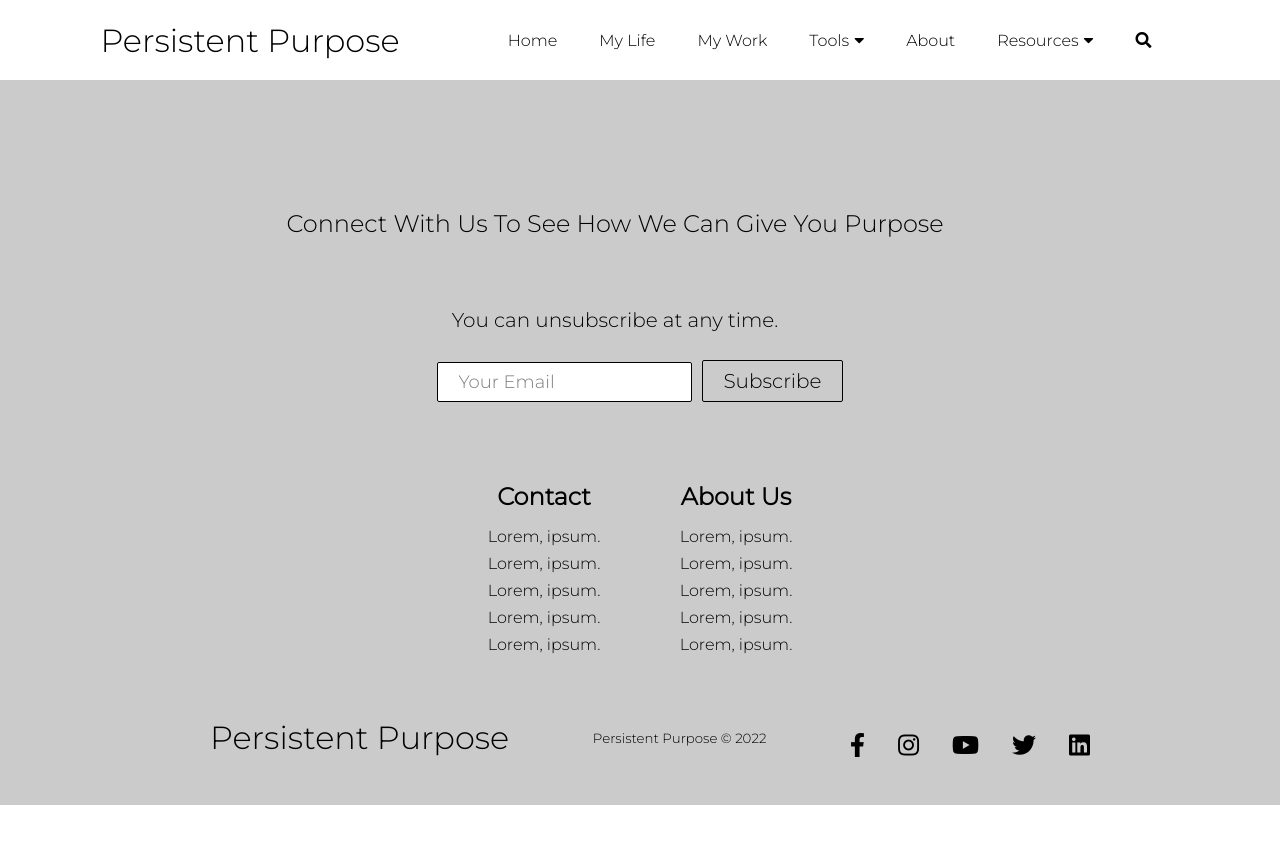
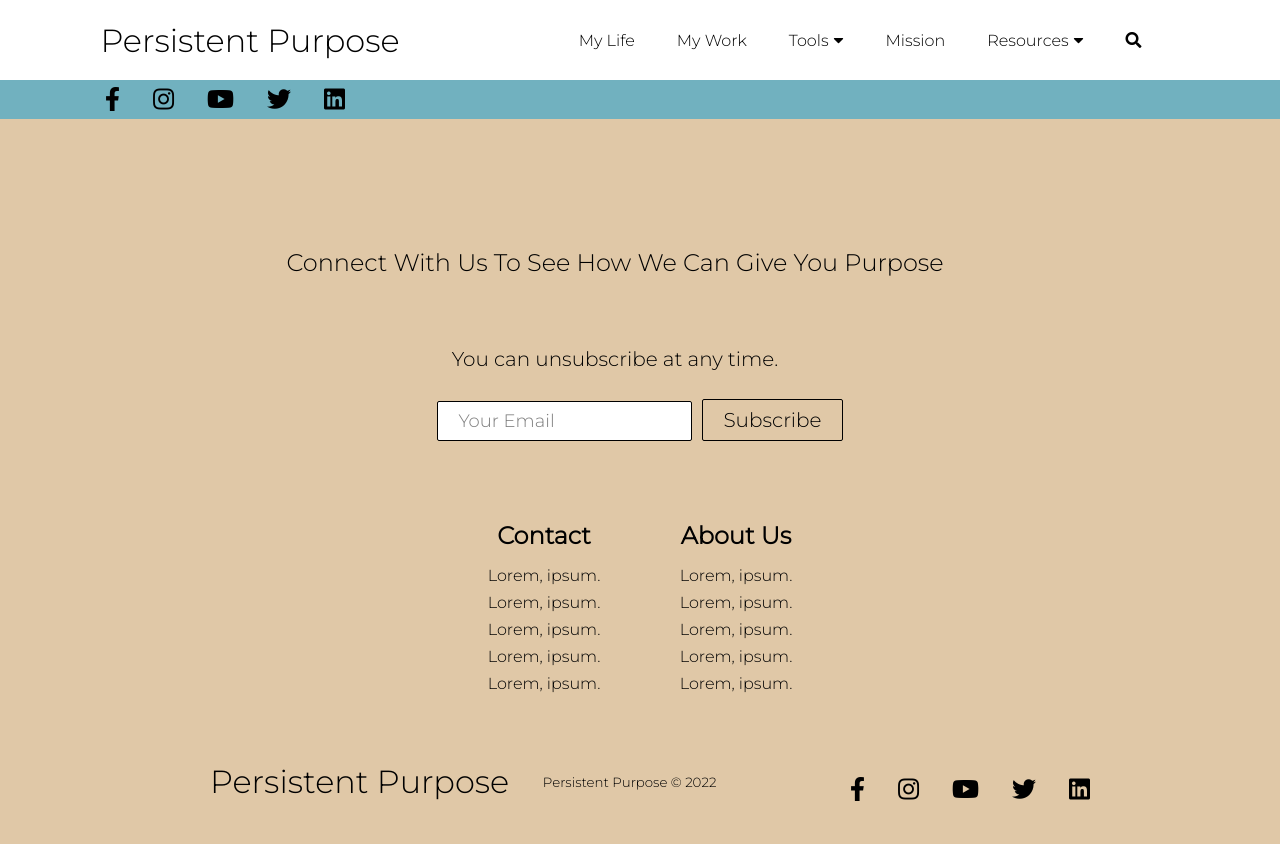
Before and after one commit to alexmgonzalez/Persistent-Purpose, a React (Create React App) app: page / in a window 1280 px wide. Shown: the top 844 px of the page. Before the commit the page ends 805 px from the top, so only its background shows below. Built offline with nearby package versions, Linux system fonts and the light colour scheme.

Commit message:
small changes

```diff
--- a/src/App.js
+++ b/src/App.js
@@ -1,6 +1,7 @@
 import React from 'react';
 import './App.css';
 import {BrowserRouter as Router, Routes, Route} from 'react-router-dom';
+import SocialMediaBar from './Components/SocialMediaBar';
 import Navbar from './Components/Navbar';
 import Footer from './Components/Footer';
 import Home from './Components/Pages/Home';
@@ -13,6 +14,7 @@ function App() {
     <div>
       <Router>
         <Navbar/>
+        <SocialMediaBar/>
         <Routes>
           <Route path = '/Persistent-Purpose/' element={<Home/>} />
           <Route path = '/my-life' element={<MyLife/>} />
--- a/src/Components/Cards.css
+++ b/src/Components/Cards.css
@@ -104,6 +104,15 @@
     line-height: 24px;
   }
 
+  .fade-in{
+    opacity: 0;
+    transition: opacity 250ms ease-in;
+  }
+
+  .fade-in.appear{
+    opacity: 1;
+  }
+
   ul{
       list-style-type: none;
   }
@@ -122,6 +131,9 @@
   }
 
   @media only screen and (max-width: 1024px) {
+    .fade-in{
+      opacity: 1;
+    }
     .cards__item {
       margin-bottom: 2rem;
     }
--- a/src/Components/Cards.js
+++ b/src/Components/Cards.js
@@ -6,9 +6,33 @@ import card2 from '../images/card2.jpg'
 import card3 from '../images/card3.jpg'
 
 function Cards() {
+    const faders = document.querySelectorAll('.fade-in');
+
+    const appearOptions = {
+        threshold: 1,
+        rootMargin:"0px 0px  100px 0px"
+
+    };
+
+    const appearOnScroll = new IntersectionObserver(function(entries,appearOnScroll) {
+        entries.forEach(entry => {
+            if(!entry.isIntersecting){
+                return;
+            } else {
+                entry.target.classList.add('appear');
+                appearOnScroll.unobserve(entry.target);
+            }
+        })
+    }, appearOptions);
+
+    faders.forEach(fader => {
+        appearOnScroll.observe(fader);
+    })
+
     return (
         <div className='cards'>
             <h1>CHECK US OUT!</h1>
+            <div className ='fade-in' ref = {faders}>
                 <div className='cards__container'>
                     <div className='cards__wrapper'>
                         <ul className='cards__items'>
@@ -34,6 +58,7 @@ function Cards() {
                     </div>
                 </div>
             </div>
+        </div>
     )
 }
 
--- a/src/Components/Footer.css
+++ b/src/Components/Footer.css
@@ -1,5 +1,5 @@
 .footer-container{
-    background-color: #cccbcb;
+    background-color: #e0c8a7;
     padding: 4rem 0 2rem 0;
     display: flex;
     flex-direction: column;
--- a/src/Components/HeroSection.js
+++ b/src/Components/HeroSection.js
@@ -2,6 +2,7 @@ import React from 'react';
 import '../App.css';
 import { Button } from './Button';
 import './HeroSection.css';
+import { Link } from "react-router-dom";
 
 function HeroSection() {
     return (
--- a/src/Components/Navbar.js
+++ b/src/Components/Navbar.js
@@ -56,11 +56,6 @@ function Navbar() {
           </div>
           <ul className={click ? 'nav-menu active' : 'nav-menu'}>
             <li className='nav-item'>
-              <Link to='/Persistent-Purpose/' className='nav-links' onClick={closeMobileMenu}>
-                Home
-              </Link>
-            </li>
-            <li className='nav-item'>
               <Link
                 to='/my-life'
                 className='nav-links'
@@ -97,7 +92,7 @@ function Navbar() {
                 className='nav-links'
                 onClick={closeMobileMenu}
               >
-                About
+                Mission
               </Link>
             </li>
             <li className='nav-item'
--- /dev/null
+++ b/src/Components/SocialMediaBar.css
@@ -0,0 +1,36 @@
+.social-media-bar {
+    background: linear-gradient(90deg, rgb(113, 177,191) 0%, rgb(113, 177,191) 100%);
+    display: flex;
+  }
+
+.social-icon-link{
+    color:#000;
+    font-size: 24px;
+}
+
+.social-media{
+    margin: 5px;
+    display: flex;
+    max-width: 1000px;
+    width: 100%;
+}
+
+.social-icons {
+    display:flex;
+    justify-content: space-between;
+    align-items: center;
+    width: 240px;
+    margin-left: 100px;
+}
+
+.social-logo{
+    color: #fff;
+    justify-self: start;
+    margin-left: 20px;
+    cursor: pointer;
+    text-decoration: none;
+    font-size: 1rem;
+    display: flex;
+    align-self: center;
+    margin-bottom: 16px;
+}
--- /dev/null
+++ b/src/Components/SocialMediaBar.js
@@ -0,0 +1,53 @@
+import React from 'react'
+import {Link} from 'react-router-dom'
+import './SocialMediaBar.css'
+
+function SocialMediaBar(){
+    return(
+        <>
+            <div className="social-media-bar">
+                <section className="social-media">
+                        <div className="social-icons">
+                            <Link className="social-icon-link facebook"
+                            to='/'
+                            target="_blank"
+                            aria-label="Facebook"
+                            >
+                                <i className="fab fa-facebook-f"></i>
+                            </Link>
+                            <Link className="social-icon-link instagram"
+                            to='/'
+                            target="_blank"
+                            aria-label="Instagram"
+                            >
+                                <i className="fab fa-instagram"></i>
+                            </Link>
+                            <Link className="social-icon-link youtube"
+                            to='/'
+                            target="_blank"
+                            aria-label="Youtube"
+                            >
+                                <i className="fab fa-youtube"></i>
+                            </Link>
+                            <Link className="social-icon-link twitter"
+                            to='/'
+                            target="_blank"
+                            aria-label="Twitter"
+                            >
+                                <i className="fab fa-twitter"></i>
+                            </Link>
+                            <Link className="social-icon-link linkedin"
+                            to='/'
+                            target="_blank"
+                            aria-label="LinkedIn"
+                            >
+                                <i className="fab fa-linkedin"></i>
+                            </Link>
+                        </div>
+                </section>
+            </div>
+        </>
+    );
+}
+
+export default SocialMediaBar;
```
Lines whose indentation alone changed are shown as unchanged.
